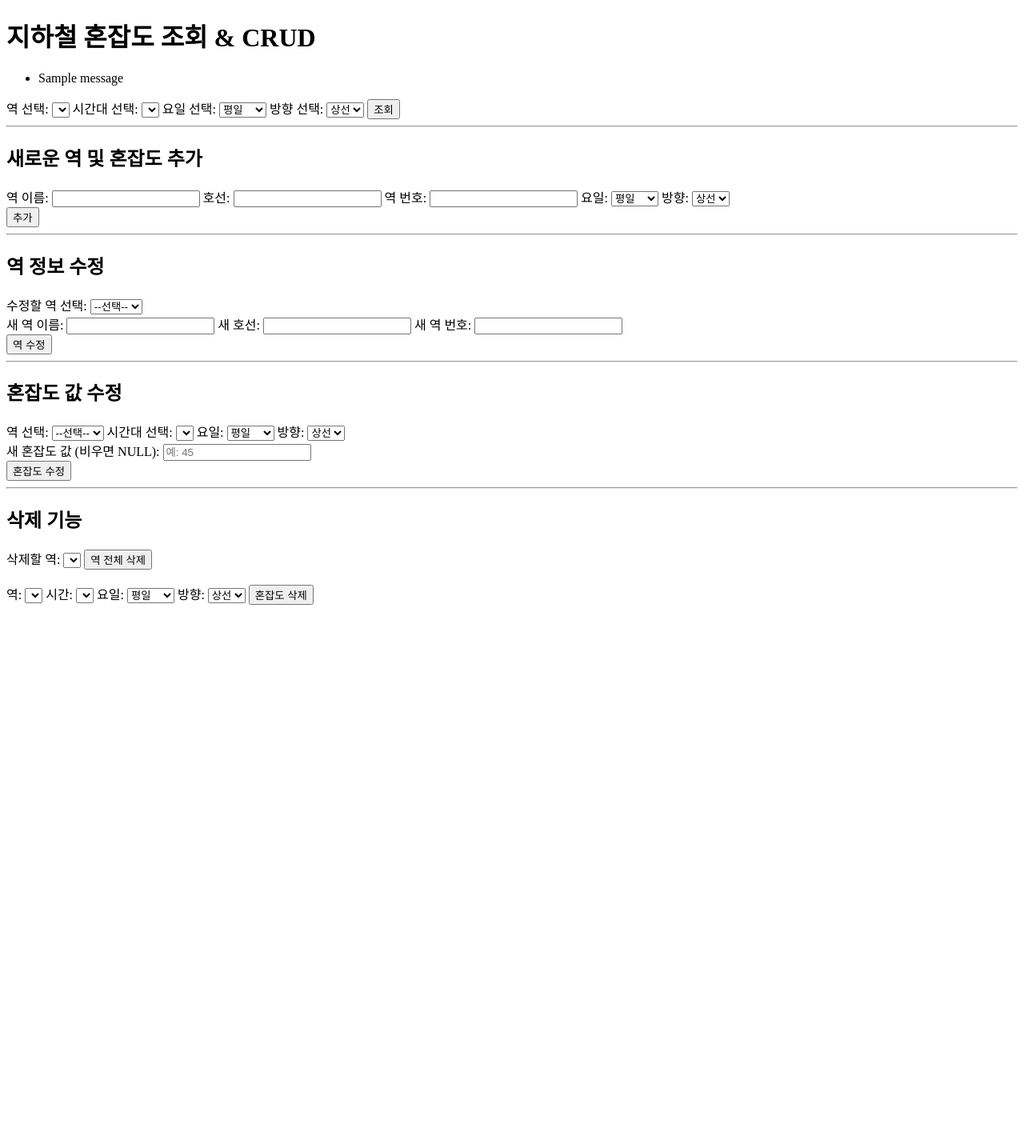
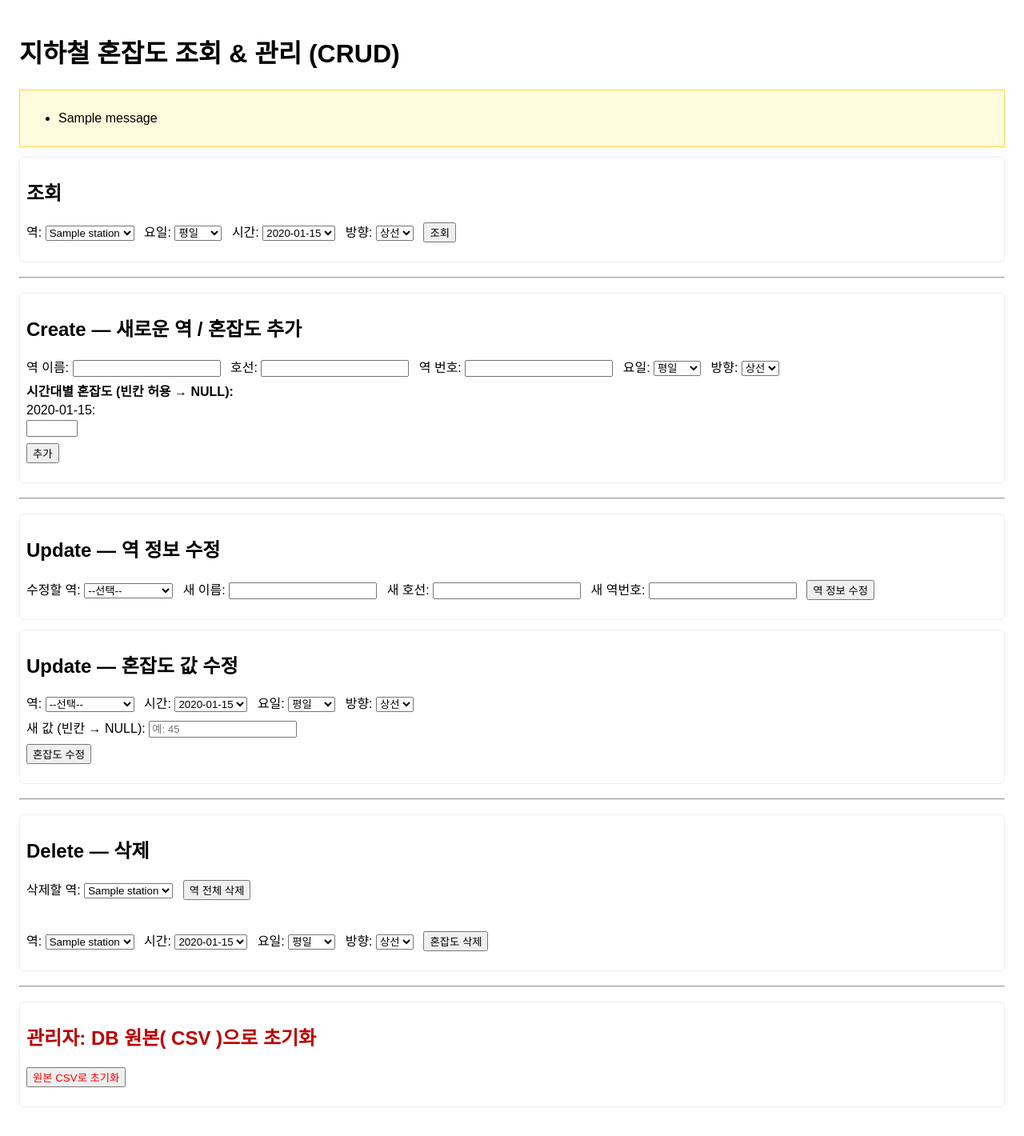
Before and after one commit to Chanhyeok-creator/subway-congestion-db, a Flask app: page / in a window 1280 px wide. Shown: the whole page at 80% size. Before the commit the page ends 756 px from the top, so only its background shows below. Run offline with Flask 3, Linux system fonts and the light colour scheme; tables that the repository leaves empty hold one stand-in row (values such as "Sample post"); one stand-in notice (Sample message) is shown; data that the repository does not hold is empty.

Commit message:
CRUD 기능 문제 해결 및 관리자 권한 리셋 버튼 생성

```diff
--- a/app.py
+++ b/app.py
@@ -1,5 +1,6 @@
 from flask import Flask, render_template, request, redirect, url_for, flash
 import sqlite3
+from load_csv import create_tables_if_not_exists, reset_db_from_csv
 
 DB_PATH = "database.db"
 app = Flask(__name__)
@@ -14,20 +15,21 @@ def get_db():
     return conn
 
 
-# 메인: 조회
+# 초기: 테이블이 없으면 생성 (한번만)
+create_tables_if_not_exists()
+
+
+# Read (조회)
 @app.route("/", methods=["GET", "POST"])
 def index():
     conn = get_db()
     try:
-        cursor = conn.cursor()
+        cur = conn.cursor()
+        cur.execute("SELECT station_id, station_name FROM Station ORDER BY station_name")
+        stations = cur.fetchall()
 
-        # 역 목록
-        cursor.execute("SELECT station_id, station_name FROM Station ORDER BY station_name")
-        stations = cursor.fetchall()
-
-        # 시간대 목록
-        cursor.execute("SELECT DISTINCT time_slot FROM Congestion ORDER BY time_slot")
-        time_slots = [r["time_slot"] for r in cursor.fetchall()]
+        cur.execute("SELECT DISTINCT time_slot FROM Congestion ORDER BY time_slot")
+        time_slots = [r["time_slot"] for r in cur.fetchall()]
 
         result = None
 
@@ -38,26 +40,20 @@ def index():
             direction = request.form.get("direction", "상선")
 
             if station_id and time_slot:
-                cursor.execute("""
+                cur.execute("""
                     SELECT s.station_name, c.day_type, c.time_slot, c.direction, c.congestion_level
                     FROM Congestion c
                     JOIN Station s ON c.station_id = s.station_id
                     WHERE c.station_id=? AND c.time_slot=? AND c.day_type=? AND c.direction=?
                     LIMIT 1
                 """, (station_id, time_slot, day_type, direction))
-                row = cursor.fetchone()
+                row = cur.fetchone()
                 if row:
-                    result = {
-                        "station_name": row["station_name"],
-                        "day_type": row["day_type"],
-                        "time_slot": row["time_slot"],
-                        "direction": row["direction"],
-                        "congestion_level": row["congestion_level"]
-                    }
+                    result = dict(row)
                 else:
-                    # 데이터 없으면 역이름만 가져와 표시
-                    cursor.execute("SELECT station_name FROM Station WHERE station_id=?", (station_id,))
-                    s = cursor.fetchone()
+                    # 데이터 없으면 역 이름만 가져와 보여줌
+                    cur.execute("SELECT station_name FROM Station WHERE station_id=?", (station_id,))
+                    s = cur.fetchone()
                     result = {
                         "station_name": s["station_name"] if s else "",
                         "day_type": day_type,
@@ -65,23 +61,18 @@ def index():
                         "direction": direction,
                         "congestion_level": None
                     }
-
     finally:
         conn.close()
 
-    return render_template("index.html",
-                           stations=stations,
-                           time_slots=time_slots,
-                           result=result)
+    return render_template("index.html", stations=stations, time_slots=time_slots, result=result)
 
 
-# Create: 추가 (새 역 + 혼잡도)
+# Create: 새로운 역 및 혼잡도 추가
 @app.route("/add_station", methods=["POST"])
 def add_station():
     conn = get_db()
     try:
-        cursor = conn.cursor()
-
+        cur = conn.cursor()
         station_name = request.form.get("new_station_name", "").strip()
         new_line = request.form.get("new_line", "").strip()
         station_number = request.form.get("new_station_number", "").strip()
@@ -95,21 +86,21 @@ def add_station():
         try:
             line = int(new_line)
         except ValueError:
-            flash("호선은 숫자(예: 1)로 입력하세요.")
+            flash("호선은 숫자로 입력하세요.")
             return redirect(url_for("index"))
 
-        cursor.execute("INSERT OR IGNORE INTO Station (line, station_number, station_name) VALUES (?, ?, ?)",
-                       (line, station_number, station_name))
+        # insert station (중복이면 무시)
+        cur.execute("INSERT OR IGNORE INTO Station (line, station_number, station_name) VALUES (?, ?, ?)",
+                    (line, station_number, station_name))
+        conn.commit()
 
-        cursor.execute("SELECT station_id FROM Station WHERE line=? AND station_number=?", (line, station_number))
-        row = cursor.fetchone()
-        if row is None:
-            flash("역 추가 실패")
-            return redirect(url_for("index"))
-        station_id = row["station_id"]
+        # station_id 조회
+        cur.execute("SELECT station_id FROM Station WHERE line=? AND station_number=?", (line, station_number))
+        station_id = cur.fetchone()["station_id"]
 
-        cursor.execute("SELECT DISTINCT time_slot FROM Congestion ORDER BY time_slot")
-        time_slots = [r["time_slot"] for r in cursor.fetchall()]
+        # 현재 존재하는 시간대 기준으로 시간별 값 처리
+        cur.execute("SELECT DISTINCT time_slot FROM Congestion ORDER BY time_slot")
+        time_slots = [r["time_slot"] for r in cur.fetchall()]
 
         for t in time_slots:
             val = request.form.get(f"time_{t}")
@@ -121,18 +112,20 @@ def add_station():
                 except ValueError:
                     congestion_level = None
 
-            cursor.execute("""
-                INSERT OR IGNORE INTO Congestion (station_id, day_type, direction, time_slot, congestion_level)
-                VALUES (?, ?, ?, ?, ?)
-            """, (station_id, day_type, direction, t, congestion_level))
+            # INSERT OR REPLACE 해서 새로 추가되거나 덮어쓰기(원하면 IGNORE로 바꿀 수 있음)
+            cur.execute("""
+                INSERT OR REPLACE INTO Congestion (id, station_id, day_type, direction, time_slot, congestion_level)
+                VALUES (
+                    COALESCE((SELECT id FROM Congestion WHERE station_id=? AND day_type=? AND direction=? AND time_slot=?), NULL),
+                    ?, ?, ?, ?, ?
+                )
+            """, (station_id, day_type, direction, t, station_id, day_type, direction, t, congestion_level))
 
         conn.commit()
         flash("새로운 역과 혼잡도 추가 완료")
-
     except sqlite3.Error as e:
         conn.rollback()
-        flash(f"추가 중 오류 발생: {e}")
-
+        flash(f"추가 중 오류: {e}")
     finally:
         conn.close()
 
@@ -144,8 +137,7 @@ def add_station():
 def update_station():
     conn = get_db()
     try:
-        cursor = conn.cursor()
-
+        cur = conn.cursor()
         station_id = request.form.get("upd_station")
         new_name = request.form.get("upd_station_name", "").strip()
         new_line = request.form.get("upd_line", "").strip()
@@ -155,7 +147,6 @@ def update_station():
             flash("수정할 역을 선택하세요.")
             return redirect(url_for("index"))
 
-        # Build update parts
         updates = []
         params = []
         if new_name != "":
@@ -167,87 +158,85 @@ def update_station():
                 updates.append("line=?")
                 params.append(ln)
             except ValueError:
-                flash("호선은 숫자(예: 1)로 입력하세요.")
+                flash("호선은 숫자 입력하세요.")
                 return redirect(url_for("index"))
         if new_number != "":
             updates.append("station_number=?")
             params.append(new_number)
 
         if not updates:
-            flash("변경할 값을 하나 이상 입력하세요.")
+            flash("수정할 값을 입력하세요.")
             return redirect(url_for("index"))
 
         params.append(station_id)
         sql = "UPDATE Station SET " + ", ".join(updates) + " WHERE station_id=?"
-        try:
-            cursor.execute(sql, tuple(params))
-            conn.commit()
-            flash("역 정보가 수정되었습니다.")
-        except sqlite3.Error as e:
-            conn.rollback()
-            flash(f"역 수정 중 오류 발생: {e}")
-
+        cur.execute(sql, tuple(params))
+        conn.commit()
+        flash("역 정보가 수정되었습니다.")
+    except sqlite3.Error as e:
+        conn.rollback()
+        flash(f"역 수정 오류: {e}")
     finally:
         conn.close()
 
     return redirect(url_for("index"))
 
 
-# Update: 특정 혼잡도 수정
+# Update: 특정 혼잡도 수정 (값 변경 또는 NULL)
 @app.route("/update_congestion", methods=["POST"])
 def update_congestion():
     conn = get_db()
     try:
-        cursor = conn.cursor()
+        cur = conn.cursor()
         station_id = request.form.get("upd_station2")
         time_slot = request.form.get("upd_time")
         day_type = request.form.get("upd_day_type", "평일")
         direction = request.form.get("upd_direction", "상선")
-        new_val = request.form.get("upd_value", "").strip()  # 빈문자열이면 NULL로 설정
+        new_val = request.form.get("upd_value", "").strip()
 
         if not station_id or not time_slot:
             flash("역과 시간대를 선택하세요.")
             return redirect(url_for("index"))
 
         if new_val == "":
-            # set NULL
-            try:
-                cursor.execute("""
-                    UPDATE Congestion
-                    SET congestion_level = NULL
-                    WHERE station_id=? AND time_slot=? AND day_type=? AND direction=?
-                """, (station_id, time_slot, day_type, direction))
-                conn.commit()
-                flash("혼잡도 값이 NULL로 설정되었습니다.")
-            except sqlite3.Error as e:
-                conn.rollback()
-                flash(f"업데이트 중 오류 발생: {e}")
+            # NULL로 설정
+            cur.execute("""
+                UPDATE Congestion
+                SET congestion_level = NULL
+                WHERE station_id=? AND time_slot=? AND day_type=? AND direction=?
+            """, (station_id, time_slot, day_type, direction))
+            if cur.rowcount == 0:
+                # 행이 없으면 삽입(없을 때에도 NULL로 기록할 이유는 거의 없지만 일관성 위해 삽입 가능)
+                cur.execute("""
+                    INSERT INTO Congestion (station_id, day_type, direction, time_slot, congestion_level)
+                    VALUES (?, ?, ?, ?, NULL)
+                """, (station_id, day_type, direction, time_slot))
+            conn.commit()
+            flash("혼잡도 값이 NULL로 설정(또는 새로 삽입)되었습니다.")
         else:
-            # try to convert to int
             try:
                 new_int = int(new_val)
             except ValueError:
-                flash("새 혼잡도 값은 정수로 입력하세요.")
+                flash("혼잡도는 정수로 입력하세요.")
                 return redirect(url_for("index"))
 
-            try:
-                cursor.execute("""
-                    UPDATE Congestion
-                    SET congestion_level = ?
-                    WHERE station_id=? AND time_slot=? AND day_type=? AND direction=?
-                """, (new_int, station_id, time_slot, day_type, direction))
-                if cursor.rowcount == 0:
-                    # no existing row: insert new record
-                    cursor.execute("""
-                        INSERT INTO Congestion (station_id, day_type, direction, time_slot, congestion_level)
-                        VALUES (?, ?, ?, ?, ?)
-                    """, (station_id, day_type, direction, time_slot, new_int))
-                conn.commit()
-                flash("혼잡도 값이 수정되었습니다.")
-            except sqlite3.Error as e:
-                conn.rollback()
-                flash(f"업데이트 중 오류 발생: {e}")
+            cur.execute("""
+                UPDATE Congestion
+                SET congestion_level = ?
+                WHERE station_id=? AND time_slot=? AND day_type=? AND direction=?
+            """, (new_int, station_id, time_slot, day_type, direction))
 
+            if cur.rowcount == 0:
+                # 존재하지 않으면 INSERT
+                cur.execute("""
+                    INSERT INTO Congestion (station_id, day_type, direction, time_slot, congestion_level)
+                    VALUES (?, ?, ?, ?, ?)
+                """, (station_id, day_type, direction, time_slot, new_int))
+            conn.commit()
+            flash("혼잡도 값이 수정(또는 새로 삽입)되었습니다.")
+    except sqlite3.Error as e:
+        conn.rollback()
+        flash(f"혼잡도 수정 오류: {e}")
     finally:
         conn.close()
 
@@ -259,21 +248,19 @@ def update_congestion():
 def delete_station():
     conn = get_db()
     try:
-        cursor = conn.cursor()
+        cur = conn.cursor()
         station_id = request.form.get("del_station")
         if not station_id:
             flash("삭제할 역을 선택하세요.")
             return redirect(url_for("index"))
 
-        try:
-            cursor.execute("DELETE FROM Congestion WHERE station_id=?", (station_id,))
-            cursor.execute("DELETE FROM Station WHERE station_id=?", (station_id,))
-            conn.commit()
-            flash("선택한 역과 관련 혼잡도 모두 삭제되었습니다.")
-        except sqlite3.Error as e:
-            conn.rollback()
-            flash(f"삭제 중 오류 발생: {e}")
-
+        cur.execute("DELETE FROM Congestion WHERE station_id=?", (station_id,))
+        cur.execute("DELETE FROM Station WHERE station_id=?", (station_id,))
+        conn.commit()
+        flash("선택한 역과 관련 혼잡도 삭제 완료.")
+    except sqlite3.Error as e:
+        conn.rollback()
+        flash(f"삭제 오류: {e}")
     finally:
         conn.close()
 
@@ -285,7 +272,7 @@ def delete_station():
 def delete_congestion():
     conn = get_db()
     try:
-        cursor = conn.cursor()
+        cur = conn.cursor()
         station_id = request.form.get("del_station")
         time_slot = request.form.get("del_time")
         day_type = request.form.get("del_day_type", "평일")
@@ -295,22 +282,31 @@ def delete_congestion():
             flash("역과 시간대를 선택하세요.")
             return redirect(url_for("index"))
 
-        try:
-            cursor.execute("""
-                DELETE FROM Congestion
-                WHERE station_id=? AND time_slot=? AND day_type=? AND direction=?
-            """, (station_id, time_slot, day_type, direction))
-            conn.commit()
-            flash("선택한 혼잡도 데이터가 삭제되었습니다.")
-        except sqlite3.Error as e:
-            conn.rollback()
-            flash(f"삭제 중 오류 발생: {e}")
-
+        cur.execute("""
+            DELETE FROM Congestion
+            WHERE station_id=? AND time_slot=? AND day_type=? AND direction=?
+        """, (station_id, time_slot, day_type, direction))
+        conn.commit()
+        flash("혼잡도 데이터 삭제 완료.")
+    except sqlite3.Error as e:
+        conn.rollback()
+        flash(f"삭제 오류: {e}")
     finally:
         conn.close()
 
     return redirect(url_for("index"))
 
 
+# Reset: CSV로 초기화
+@app.route("/reset_db", methods=["POST"])
+def reset_db():
+    try:
+        reset_db_from_csv()
+        flash("DB가 원본 CSV 상태로 초기화되었습니다.")
+    except Exception as e:
+        flash(f"초기화 중 오류 발생: {e}")
+    return redirect(url_for("index"))
+
+
 if __name__ == "__main__":
     app.run(debug=False)
--- a/templates/index.html
+++ b/templates/index.html
@@ -2,77 +2,94 @@
 <html lang="ko">
 <head>
     <meta charset="UTF-8">
-    <title>지하철 혼잡도 조회 & CRUD</title>
+    <title>지하철 혼잡도 시스템 (CRUD + Reset)</title>
+    <style>
+      body { font-family: Arial, sans-serif; line-height: 1.4; padding: 16px; }
+      label { margin-right: 8px; }
+      form { margin-bottom: 16px; }
+      hr { margin: 18px 0; }
+      .flash { background:#fffbdd; border:1px solid #ffd24d; padding:8px; margin-bottom:12px; }
+      .section { padding:8px; border:1px solid #eee; margin-bottom:12px; border-radius:6px; }
+    </style>
 </head>
 <body>
 
-<h1>지하철 혼잡도 조회 & CRUD</h1>
+<h1>지하철 혼잡도 조회 & 관리 (CRUD)</h1>
 
-<!-- flash 메시지 출력 -->
-{% with messages = get_flashed_messages() %}
-  {% if messages %}
+<!-- flash 메시지 -->
+{% with msgs = get_flashed_messages() %}
+  {% if msgs %}
+    <div class="flash">
       <ul>
-      {% for msg in messages %}
-        <li>{{ msg }}</li>
+        {% for m in msgs %}
+          <li>{{ m }}</li>
         {% endfor %}
       </ul>
+    </div>
   {% endif %}
 {% endwith %}
 
-<!-- 조회 폼 -->
+<!-- READ: 조회 -->
+<div class="section">
+  <h2>조회</h2>
   <form method="POST">
-    <label for="station">역 선택:</label>
-    <select name="station" id="station" required>
+      <label>역:
+        <select name="station" required>
             {% for s in stations %}
-            <option value="{{ s['station_id'] }}">{{ s['station_name'] }}</option>
+                <option value="{{ s.station_id }}">{{ s.station_name }}</option>
             {% endfor %}
         </select>
+      </label>
 
-    <label for="time_slot">시간대 선택:</label>
-    <select name="time_slot" id="time_slot" required>
+      <label>요일:
+        <select name="day_type">
+            <option value="평일">평일</option>
+            <option value="토요일">토요일</option>
+            <option value="일요일">일요일</option>
+        </select>
+      </label>
+
+      <label>시간:
+        <select name="time_slot" required>
             {% for t in time_slots %}
                 <option value="{{ t }}">{{ t }}</option>
             {% endfor %}
         </select>
+      </label>
 
-    <label for="day_type">요일 선택:</label>
-    <select name="day_type" id="day_type">
-        <option value="평일">평일</option>
-        <option value="토요일">토요일</option>
-        <option value="일요일">일요일</option>
-    </select>
-
-    <label for="direction">방향 선택:</label>
-    <select name="direction" id="direction">
+      <label>방향:
+        <select name="direction">
             <option value="상선">상선</option>
             <option value="하선">하선</option>
         </select>
+      </label>
 
       <button type="submit">조회</button>
   </form>
 
-<!-- 조회 결과 -->
   {% if result %}
-    <h2>
+    <h3>결과:</h3>
+    <p>
       {{ result.station_name }} ({{ result.day_type }}) {{ result.time_slot }} {{ result.direction }}
-        혼잡도
+      - 혼잡도:
       {% if result.congestion_level is not none %}
         {{ result.congestion_level }}%
       {% else %}
         데이터 없음
       {% endif %}
-    </h2>
+    </p>
   {% endif %}
+</div>
 
 <hr>
 
-<!--Create: 추가-->
-<h2>새로운 역 및 혼잡도 추가</h2>
+<!-- CREATE: 추가 -->
+<div class="section">
+  <h2>Create — 새로운 역 / 혼잡도 추가</h2>
   <form method="POST" action="/add_station">
     <label>역 이름: <input type="text" name="new_station_name" required></label>
-    <label>호선: <input type="number" name="new_line" required></label>
+    <label>호선: <input type="number" name="new_line" min="1" required></label>
     <label>역 번호: <input type="text" name="new_station_number" required></label>
-
     <label>요일:
       <select name="new_day_type">
         <option value="평일">평일</option>
@@ -80,7 +97,6 @@
         <option value="일요일">일요일</option>
       </select>
     </label>
-
     <label>방향:
       <select name="new_direction">
         <option value="상선">상선</option>
@@ -88,87 +104,99 @@
       </select>
     </label>
 
-    <div>
+    <div style="margin-top:8px;">
+      <strong>시간대별 혼잡도 (빈칸 허용 → NULL):</strong><br>
       {% for t in time_slots %}
-        <label>{{ t }}: <input type="number" name="time_{{ t }}" min="0" max="100"></label>
+        <label style="display:inline-block; width:150px;">{{ t }}: <input type="number" name="time_{{ t }}" min="0" max="100"></label>
       {% endfor %}
     </div>
 
+    <div style="margin-top:8px;">
       <button type="submit">추가</button>
+    </div>
   </form>
+</div>
 
 <hr>
 
-<!-- Update: 역 수정-->
-<h2>역 정보 수정</h2>
+<!-- UPDATE: 역 정보 수정 -->
+<div class="section">
+  <h2>Update — 역 정보 수정</h2>
   <form method="POST" action="/update_station">
-    <label for="upd_station">수정할 역 선택:</label>
-    <select name="upd_station" id="upd_station" required>
+    <label>수정할 역:
+      <select name="upd_station" required>
         <option value="">--선택--</option>
         {% for s in stations %}
-            <option value="{{ s['station_id'] }}">{{ s['station_name'] }}</option>
+          <option value="{{ s.station_id }}">{{ s.station_name }}</option>
         {% endfor %}
       </select>
+    </label>
 
-    <div>
-        <label>새 역 이름: <input type="text" name="upd_station_name"></label>
+    <label>새 이름: <input type="text" name="upd_station_name"></label>
     <label>새 호선: <input type="number" name="upd_line" min="1"></label>
-        <label>새 역 번호: <input type="text" name="upd_station_number"></label>
+    <label>새 역번호: <input type="text" name="upd_station_number"></label>
+
+    <button type="submit">역 정보 수정</button>
+  </form>
 </div>
 
-    <button type="submit">역 수정</button>
-</form>
-
-<hr>
-
-<!-- Update: 혼잡도 수정-->
-<h2>혼잡도 값 수정</h2>
+<!-- UPDATE: 혼잡도 수정 -->
+<div class="section">
+  <h2>Update — 혼잡도 값 수정</h2>
   <form method="POST" action="/update_congestion">
-    <label for="upd_station2">역 선택:</label>
-    <select name="upd_station2" id="upd_station2" required>
+    <label>역:
+      <select name="upd_station2" required>
         <option value="">--선택--</option>
         {% for s in stations %}
-            <option value="{{ s['station_id'] }}">{{ s['station_name'] }}</option>
+          <option value="{{ s.station_id }}">{{ s.station_name }}</option>
         {% endfor %}
       </select>
+    </label>
 
-    <label for="upd_time">시간대 선택:</label>
-    <select name="upd_time" id="upd_time" required>
+    <label>시간:
+      <select name="upd_time" required>
         {% for t in time_slots %}
           <option value="{{ t }}">{{ t }}</option>
         {% endfor %}
       </select>
+    </label>
 
-    <label for="upd_day_type">요일:</label>
-    <select name="upd_day_type" id="upd_day_type">
+    <label>요일:
+      <select name="upd_day_type">
         <option value="평일">평일</option>
         <option value="토요일">토요일</option>
         <option value="일요일">일요일</option>
       </select>
+    </label>
 
-    <label for="upd_direction">방향:</label>
-    <select name="upd_direction" id="upd_direction">
+    <label>방향:
+      <select name="upd_direction">
         <option value="상선">상선</option>
         <option value="하선">하선</option>
       </select>
+    </label>
 
-    <div>
-        <label>새 혼잡도 값 (비우면 NULL): <input type="text" name="upd_value" placeholder="예: 45"></label>
+    <div style="margin-top:8px;">
+      <label>새 값 (빈칸 → NULL): <input type="text" name="upd_value" placeholder="예: 45"></label>
     </div>
 
+    <div style="margin-top:8px;">
       <button type="submit">혼잡도 수정</button>
+    </div>
   </form>
+</div>
 
 <hr>
 
-<!-- Delete: 삭제 -->
-<h2>삭제 기능</h2>
+<!-- DELETE: 삭제 -->
+<div class="section">
+  <h2>Delete — 삭제</h2>
 
-<form method="POST" action="/delete_station">
+  <form method="POST" action="/delete_station" onsubmit="return confirm('정말 선택한 역을 완전히 삭제하시겠습니까? 관련 혼잡도도 삭제됩니다.')">
     <label>삭제할 역:
       <select name="del_station" required>
         {% for s in stations %}
-          <option value="{{ s['station_id'] }}">{{ s['station_name'] }}</option>
+          <option value="{{ s.station_id }}">{{ s.station_name }}</option>
         {% endfor %}
       </select>
     </label>
@@ -177,11 +205,11 @@
 
   <br>
 
-<form method="POST" action="/delete_congestion">
+  <form method="POST" action="/delete_congestion" onsubmit="return confirm('정말 선택한 혼잡도 데이터를 삭제하겠습니까?')">
     <label>역:
       <select name="del_station" required>
         {% for s in stations %}
-          <option value="{{ s['station_id'] }}">{{ s['station_name'] }}</option>
+          <option value="{{ s.station_id }}">{{ s.station_name }}</option>
         {% endfor %}
       </select>
     </label>
@@ -211,6 +239,17 @@
 
     <button type="submit">혼잡도 삭제</button>
   </form>
+</div>
+
+<hr>
+
+<!-- RESET (CSV 복구) -->
+<div class="section">
+  <h2 style="color:#b00">관리자: DB 원본( CSV )으로 초기화</h2>
+  <form method="POST" action="/reset_db" onsubmit="return confirm('DB를 CSV 원본 상태로 초기화합니다. 진행하시겠습니까?')">
+    <button type="submit" style="color:red;">원본 CSV로 초기화</button>
+  </form>
+</div>
 
 </body>
 </html>
```
Also changed, not shown: load_csv.py (+104 -88 lines). Lines whose indentation alone changed are shown as unchanged.
